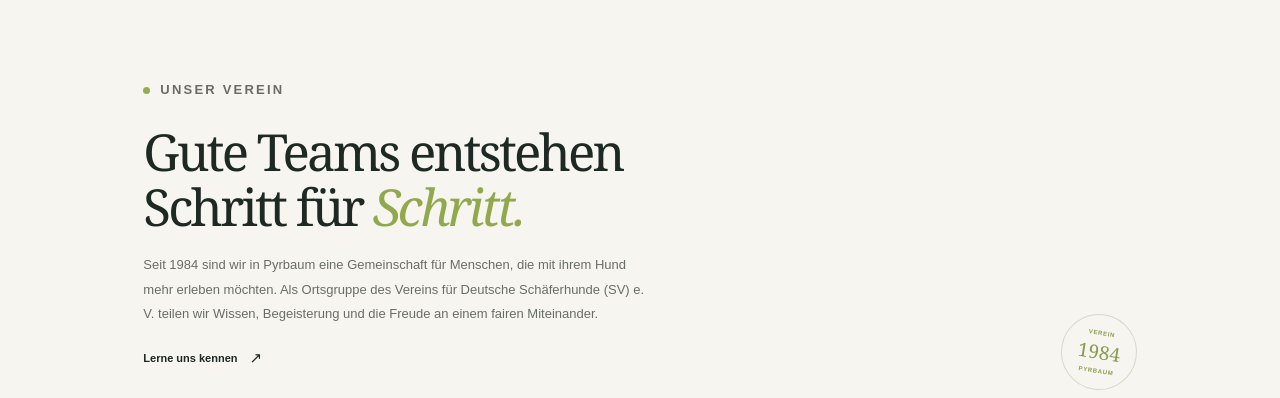
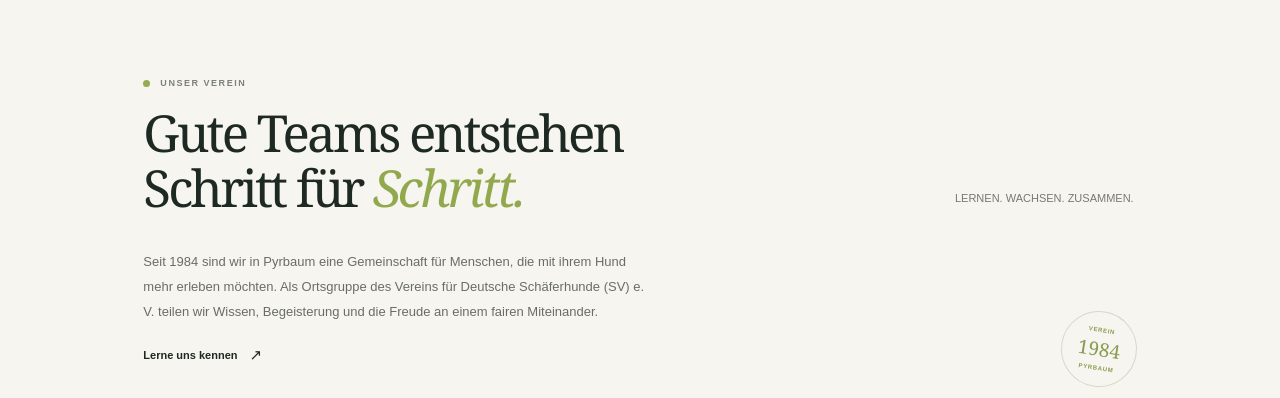
Before and after one commit to tanjakruegerbgt/website-svog-pyrbaum, a website: page index.html in a window 1280 px wide. Shown: the part 712-1110 px from the top of the page. Drawn offline with Linux system fonts and the light colour scheme.

Commit message:
✨ Abschnittsüberschrift für die Intro-Sektion aktualisiert und neuen Text hinzugefügt

```diff
--- a/index.html
+++ b/index.html
@@ -51,9 +51,14 @@
         <div class="hero-counter" aria-hidden="true">01 <span>—</span> 03</div>
       </section>
       <section class="intro section-wrap" id="verein">
+        <div class="section-heading">
+          <div>
+            <p class="eyebrow eyebrow-dark"><span></span> UNSER VEREIN</p>
+            <h2>Gute Teams entstehen<br />Schritt für <em>Schritt.</em></h2>
+          </div>
+          <p class="section-heading-copy">LERNEN. WACHSEN. ZUSAMMEN.</p>
+        </div>
         <div class="intro-main">
-          <p class="eyebrow eyebrow-dark"><span></span> UNSER VEREIN</p>
-          <h2>Gute Teams entstehen<br />Schritt für <em>Schritt.</em></h2>
           <p>
             Seit 1984 sind wir in Pyrbaum eine Gemeinschaft für Menschen, die
             mit ihrem Hund mehr erleben möchten. Als Ortsgruppe des Vereins für
```
